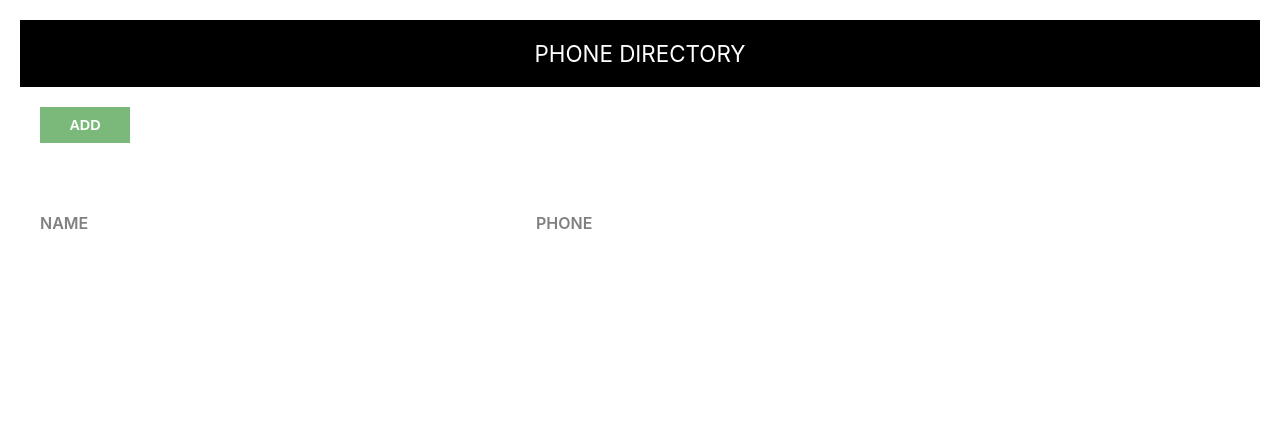
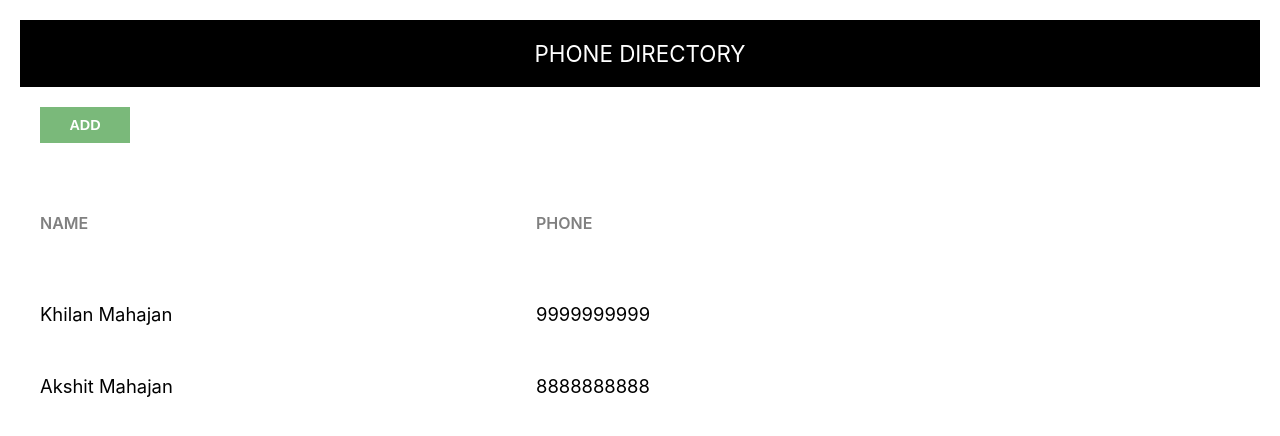
Before and after one commit to Khilan10/phone-directory, a React (Create React App) app in the folder phone-directory/: page / in a window 1280 px wide. Shown: the top 436 px of the page. Built offline with nearby package versions, Linux system fonts and the light colour scheme.

Commit message:
- Rendered Subscribers Dynamically

```diff
--- a/phone-directory/src/App.js
+++ b/phone-directory/src/App.js
@@ -2,15 +2,37 @@
 import Header from './Header';
 import './App.css'
 
+let subscribers = [
+  {
+    id: 1,
+    name: 'Khilan Mahajan',
+    phone: 9999999999
+  },
+  {
+    id: 2,
+    name: 'Akshit Mahajan',
+    phone: 8888888888
+  }
+]
+
 function App() {
+
   return (
-    <div class="component-body-container ">
+    <div className="component-body-container ">
       <Header />
       <button className="custom-btn  btn-add">Add</button>
       <div className="grid-container heading-container">
         <span className="grid-item name-heading">Name</span>
         <span className="grid-item phone-heading">Phone</span>
       </div>
+      {
+        subscribers.map(sub => {
+          return <div className="grid-container" key={sub.id}>
+            <span className="grid-item">{sub.name}</span>
+            <span className="grid-item">{sub.phone}</span>
+          </div>
+        })
+      }
     </div>
   );
 }
```
